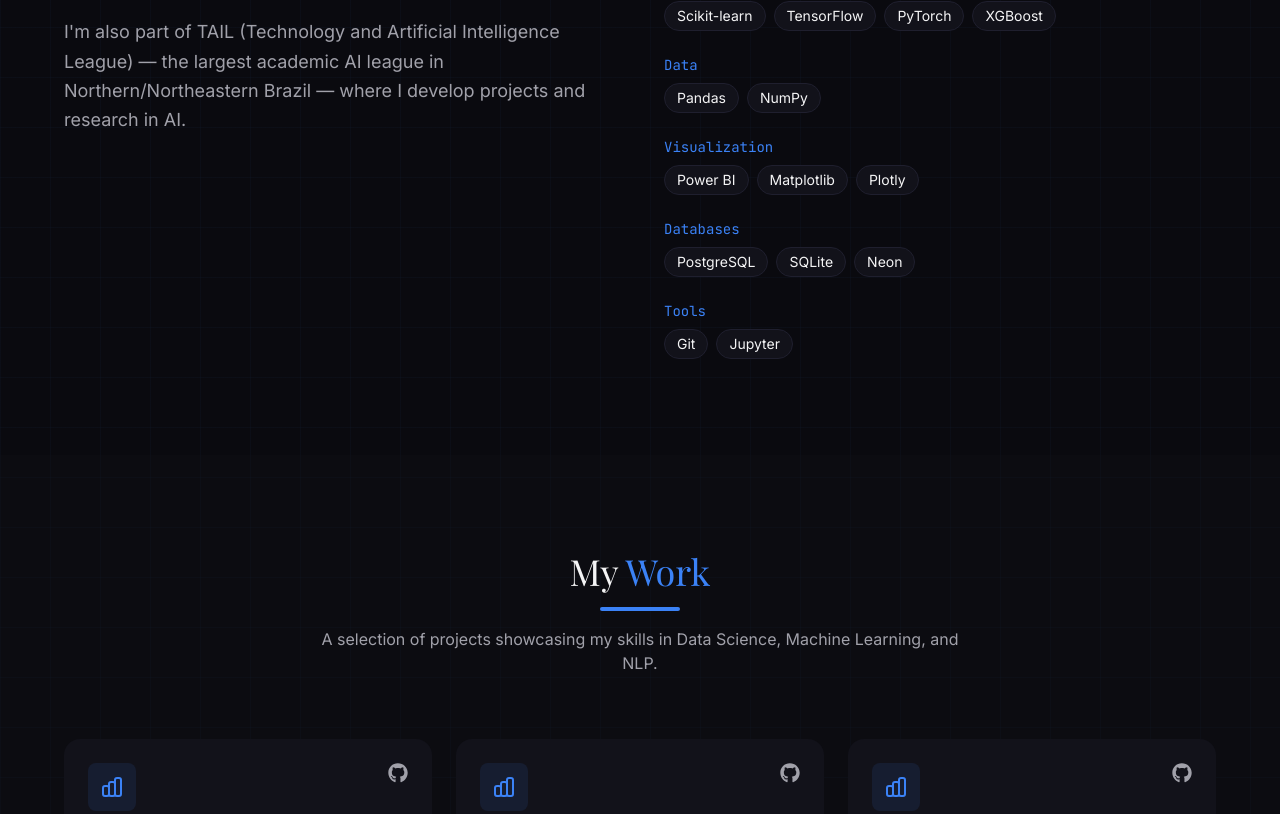
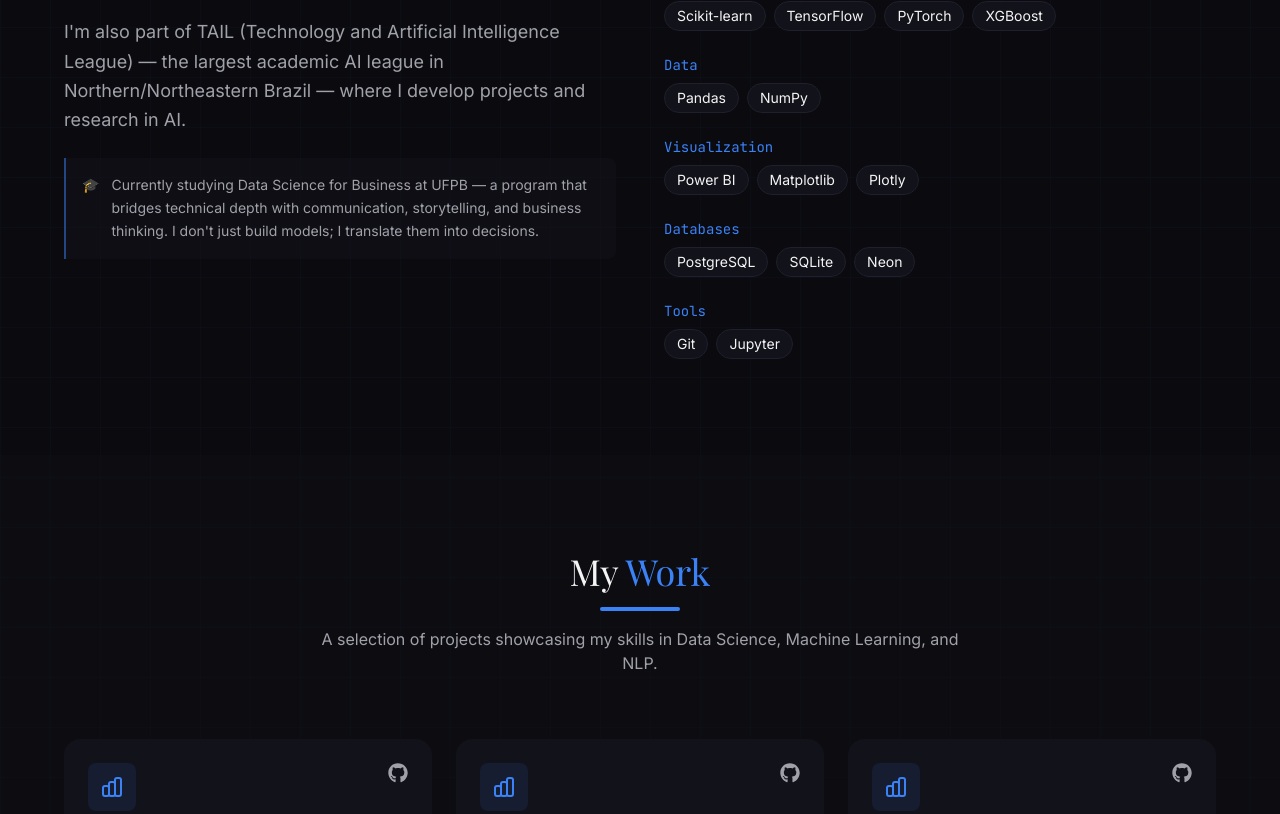
Before and after one commit to pedroveloso25/portfolio, a Next.js app: page / in a window 1280 px wide. Shown: the part 1173-1987 px from the top of the page. Built offline with nearby package versions, Linux system fonts and the light colour scheme; a web font is replaced by a local one.

Commit message:
feat: contact form, github links fix, soft skills highlight

```diff
--- a/components/About.tsx
+++ b/components/About.tsx
@@ -26,6 +26,15 @@
             <p className="text-lg text-text-secondary leading-relaxed">
               I'm also part of TAIL (Technology and Artificial Intelligence League) — the largest academic AI league in Northern/Northeastern Brazil — where I develop projects and research in AI.
             </p>
+
+            <div className="mt-6 p-4 border-l-2 border-accent/50 bg-surface/50 rounded-r-lg">
+              <p className="text-sm text-text-secondary leading-relaxed flex gap-3">
+                <span className="text-accent shrink-0">🎓</span>
+                <span>
+                  Currently studying Data Science for Business at UFPB — a program that bridges technical depth with communication, storytelling, and business thinking. I don't just build models; I translate them into decisions.
+                </span>
+              </p>
+            </div>
           </div>
 
           <div className="space-y-6">
```
